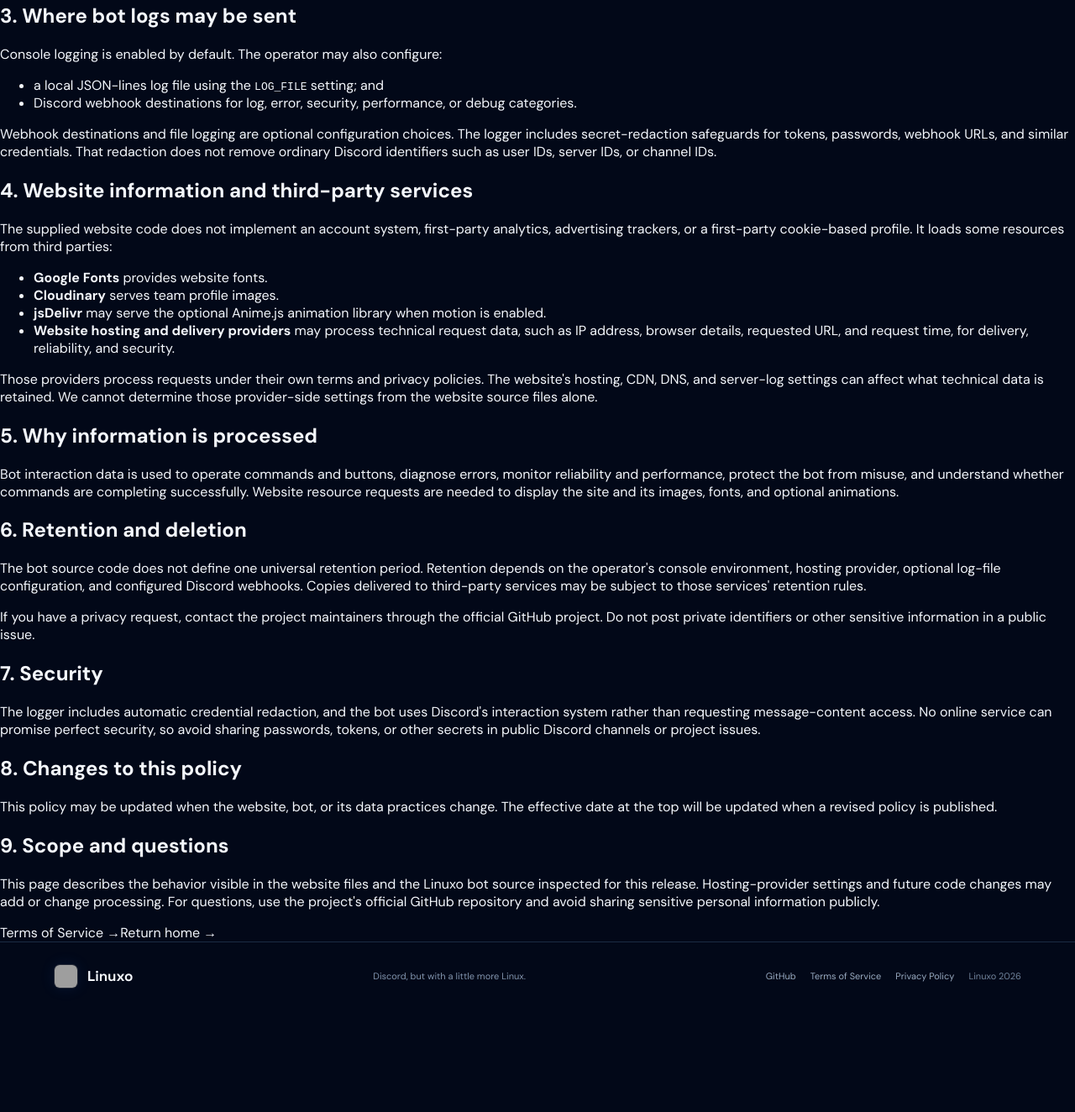
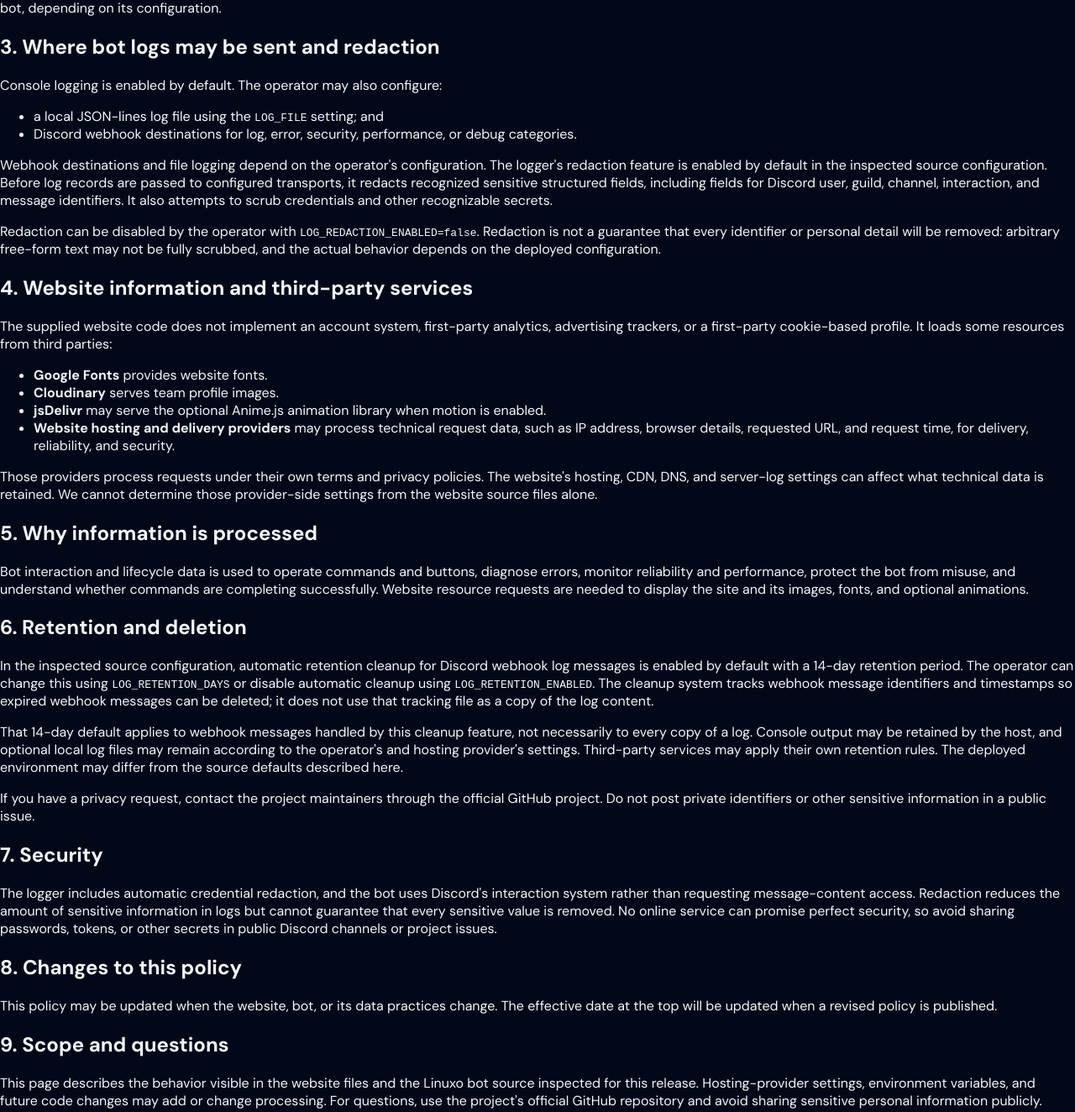
Before and after one commit to krishnadehariyareturns/Linuxo-web, a plain HTML site: page privacy.html in a window 1280 px wide. Shown: the part 735-2059 px from the top of the page at 84% size. Before the commit the page ends 1938 px from the top, so only its background shows below. Drawn offline with Linux system fonts and the light colour scheme; grey boxes are pictures that could not be loaded.

Commit message:
Correct privacy policy logging and retention details

```diff
--- a/privacy.html
+++ b/privacy.html
@@ -24,14 +24,14 @@
  <p class="legal-updated">Effective date: 18 November 2026 · Website: <a href="https://maybelinuxo.kdns.fr">maybelinuxo.kdns.fr</a></p>
 
  <section class="legal-section"><h2>1. Who this policy covers</h2><p>This policy covers the Linuxo website at maybelinuxo.kdns.fr and the Linuxo Discord bot associated with the <a href="https://github.com/Krishnadehariyareturns/Linuxo-Is-On" target="_blank" rel="noopener noreferrer">Linuxo GitHub project</a>. Discord is a separate service with its own privacy policy and terms.</p></section>
- <section class="legal-section"><h2>2. Information processed by the Discord bot</h2><p>When a person uses a Linuxo slash command or button, the bot's telemetry system records interaction and diagnostic information. The inspected implementation can include:</p><ul><li>Discord user ID and username/tag;</li><li>server (guild) ID and name, channel ID, and interaction ID;</li><li>command name, subcommand, or button identifier;</li><li>event timestamp, log level, command duration, status, and diagnostic/error information; and</li><li>technical runtime details such as bot version, Node.js version, process ID, hostname, and shard ID.</li></ul><p>The bot currently requests only Discord's <code>Guilds</code> gateway intent. The inspected code does not request the privileged Message Content or Guild Members intents, and it does not read ordinary message content or collect member lists through those intents.</p><p>The inspected implementation contains no database integration. This does not mean logs are never retained: logs may be kept by the machine or hosting service running the bot, depending on its configuration.</p></section>
- <section class="legal-section"><h2>3. Where bot logs may be sent</h2><p>Console logging is enabled by default. The operator may also configure:</p><ul><li>a local JSON-lines log file using the <code>LOG_FILE</code> setting; and</li><li>Discord webhook destinations for log, error, security, performance, or debug categories.</li></ul><p>Webhook destinations and file logging are optional configuration choices. The logger includes secret-redaction safeguards for tokens, passwords, webhook URLs, and similar credentials. That redaction does not remove ordinary Discord identifiers such as user IDs, server IDs, or channel IDs.</p></section>
+ <section class="legal-section"><h2>2. Information processed by the Discord bot</h2><p>When a person uses a Linuxo slash command or button, the bot's telemetry system may place interaction and diagnostic information into a log record. The context can include:</p><ul><li>Discord user ID and username/tag;</li><li>server (guild) ID and name, channel ID, and interaction ID;</li><li>command name, subcommand, or button identifier;</li><li>event timestamp, log level, command duration, status, and diagnostic/error information; and</li><li>technical runtime details such as bot version, Node.js version, process ID, hostname, and shard ID.</li></ul><p>The logger also records relevant lifecycle events, such as bot startup, shutdown, and guild joins or departures.</p><p>The bot currently requests only Discord's <code>Guilds</code> gateway intent. The inspected code does not request the privileged Message Content or Guild Members intents, and it does not read ordinary message content or collect member lists through those intents.</p><p>The inspected implementation contains no database integration. This does not mean logs are never retained: logs may be kept by the machine or hosting service running the bot, depending on its configuration.</p></section>
+ <section class="legal-section"><h2>3. Where bot logs may be sent and redaction</h2><p>Console logging is enabled by default. The operator may also configure:</p><ul><li>a local JSON-lines log file using the <code>LOG_FILE</code> setting; and</li><li>Discord webhook destinations for log, error, security, performance, or debug categories.</li></ul><p>Webhook destinations and file logging depend on the operator's configuration. The logger's redaction feature is enabled by default in the inspected source configuration. Before log records are passed to configured transports, it redacts recognized sensitive structured fields, including fields for Discord user, guild, channel, interaction, and message identifiers. It also attempts to scrub credentials and other recognizable secrets.</p><p>Redaction can be disabled by the operator with <code>LOG_REDACTION_ENABLED=false</code>. Redaction is not a guarantee that every identifier or personal detail will be removed: arbitrary free-form text may not be fully scrubbed, and the actual behavior depends on the deployed configuration.</p></section>
  <section class="legal-section"><h2>4. Website information and third-party services</h2><p>The supplied website code does not implement an account system, first-party analytics, advertising trackers, or a first-party cookie-based profile. It loads some resources from third parties:</p><ul><li><strong>Google Fonts</strong> provides website fonts.</li><li><strong>Cloudinary</strong> serves team profile images.</li><li><strong>jsDelivr</strong> may serve the optional Anime.js animation library when motion is enabled.</li><li><strong>Website hosting and delivery providers</strong> may process technical request data, such as IP address, browser details, requested URL, and request time, for delivery, reliability, and security.</li></ul><p>Those providers process requests under their own terms and privacy policies. The website's hosting, CDN, DNS, and server-log settings can affect what technical data is retained. We cannot determine those provider-side settings from the website source files alone.</p></section>
- <section class="legal-section"><h2>5. Why information is processed</h2><p>Bot interaction data is used to operate commands and buttons, diagnose errors, monitor reliability and performance, protect the bot from misuse, and understand whether commands are completing successfully. Website resource requests are needed to display the site and its images, fonts, and optional animations.</p></section>
- <section class="legal-section"><h2>6. Retention and deletion</h2><p>The bot source code does not define one universal retention period. Retention depends on the operator's console environment, hosting provider, optional log-file configuration, and configured Discord webhooks. Copies delivered to third-party services may be subject to those services' retention rules.</p><p>If you have a privacy request, contact the project maintainers through the <a href="https://github.com/Krishnadehariyareturns/Linuxo-Is-On" target="_blank" rel="noopener noreferrer">official GitHub project</a>. Do not post private identifiers or other sensitive information in a public issue.</p></section>
- <section class="legal-section"><h2>7. Security</h2><p>The logger includes automatic credential redaction, and the bot uses Discord's interaction system rather than requesting message-content access. No online service can promise perfect security, so avoid sharing passwords, tokens, or other secrets in public Discord channels or project issues.</p></section>
+ <section class="legal-section"><h2>5. Why information is processed</h2><p>Bot interaction and lifecycle data is used to operate commands and buttons, diagnose errors, monitor reliability and performance, protect the bot from misuse, and understand whether commands are completing successfully. Website resource requests are needed to display the site and its images, fonts, and optional animations.</p></section>
+ <section class="legal-section"><h2>6. Retention and deletion</h2><p>In the inspected source configuration, automatic retention cleanup for Discord webhook log messages is enabled by default with a 14-day retention period. The operator can change this using <code>LOG_RETENTION_DAYS</code> or disable automatic cleanup using <code>LOG_RETENTION_ENABLED</code>. The cleanup system tracks webhook message identifiers and timestamps so expired webhook messages can be deleted; it does not use that tracking file as a copy of the log content.</p><p>That 14-day default applies to webhook messages handled by this cleanup feature, not necessarily to every copy of a log. Console output may be retained by the host, and optional local log files may remain according to the operator's and hosting provider's settings. Third-party services may apply their own retention rules. The deployed environment may differ from the source defaults described here.</p><p>If you have a privacy request, contact the project maintainers through the <a href="https://github.com/Krishnadehariyareturns/Linuxo-Is-On" target="_blank" rel="noopener noreferrer">official GitHub project</a>. Do not post private identifiers or other sensitive information in a public issue.</p></section>
+ <section class="legal-section"><h2>7. Security</h2><p>The logger includes automatic credential redaction, and the bot uses Discord's interaction system rather than requesting message-content access. Redaction reduces the amount of sensitive information in logs but cannot guarantee that every sensitive value is removed. No online service can promise perfect security, so avoid sharing passwords, tokens, or other secrets in public Discord channels or project issues.</p></section>
  <section class="legal-section"><h2>8. Changes to this policy</h2><p>This policy may be updated when the website, bot, or its data practices change. The effective date at the top will be updated when a revised policy is published.</p></section>
- <section class="legal-section"><h2>9. Scope and questions</h2><p>This page describes the behavior visible in the website files and the Linuxo bot source inspected for this release. Hosting-provider settings and future code changes may add or change processing. For questions, use the project's official GitHub repository and avoid sharing sensitive personal information publicly.</p></section>
+ <section class="legal-section"><h2>9. Scope and questions</h2><p>This page describes the behavior visible in the website files and the Linuxo bot source inspected for this release. Hosting-provider settings, environment variables, and future code changes may add or change processing. For questions, use the project's official GitHub repository and avoid sharing sensitive personal information publicly.</p></section>
  <div class="legal-footer"><a href="terms.html">Terms of Service →</a><a href="index.html">Return home →</a></div>
 </main>
 <footer class="site-footer"><a class="footer-brand" href="index.html"><img class="brand-logo footer-logo" src="linuxo-logo.png" alt=""><b>Linuxo</b></a><p>Discord, but with a little more Linux.</p><nav class="footer-links" aria-label="Footer links"><a href="https://github.com/Krishnadehariyareturns/Linuxo-Is-On" target="_blank" rel="noopener noreferrer">GitHub</a><a href="terms.html">Terms of Service</a><a href="privacy.html">Privacy Policy</a><span class="copyright">Linuxo 2026</span></nav></footer>
```
